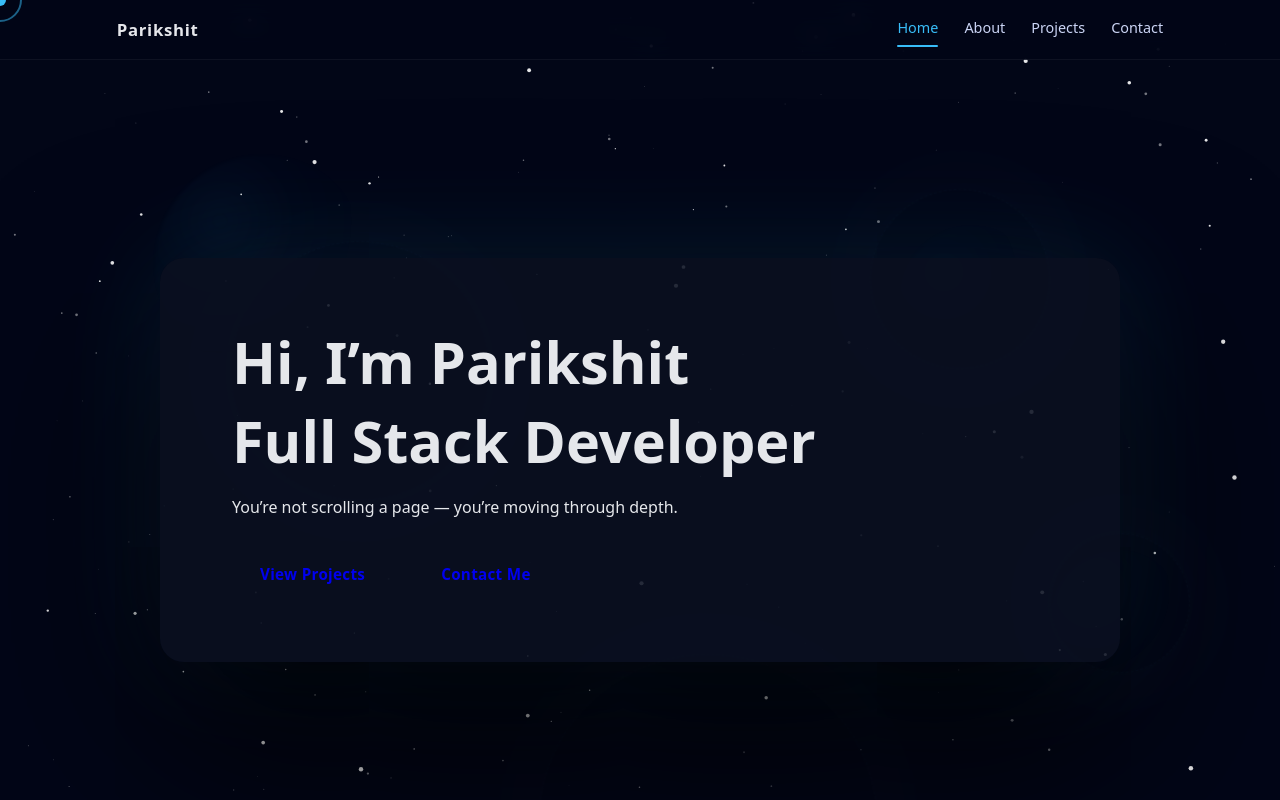
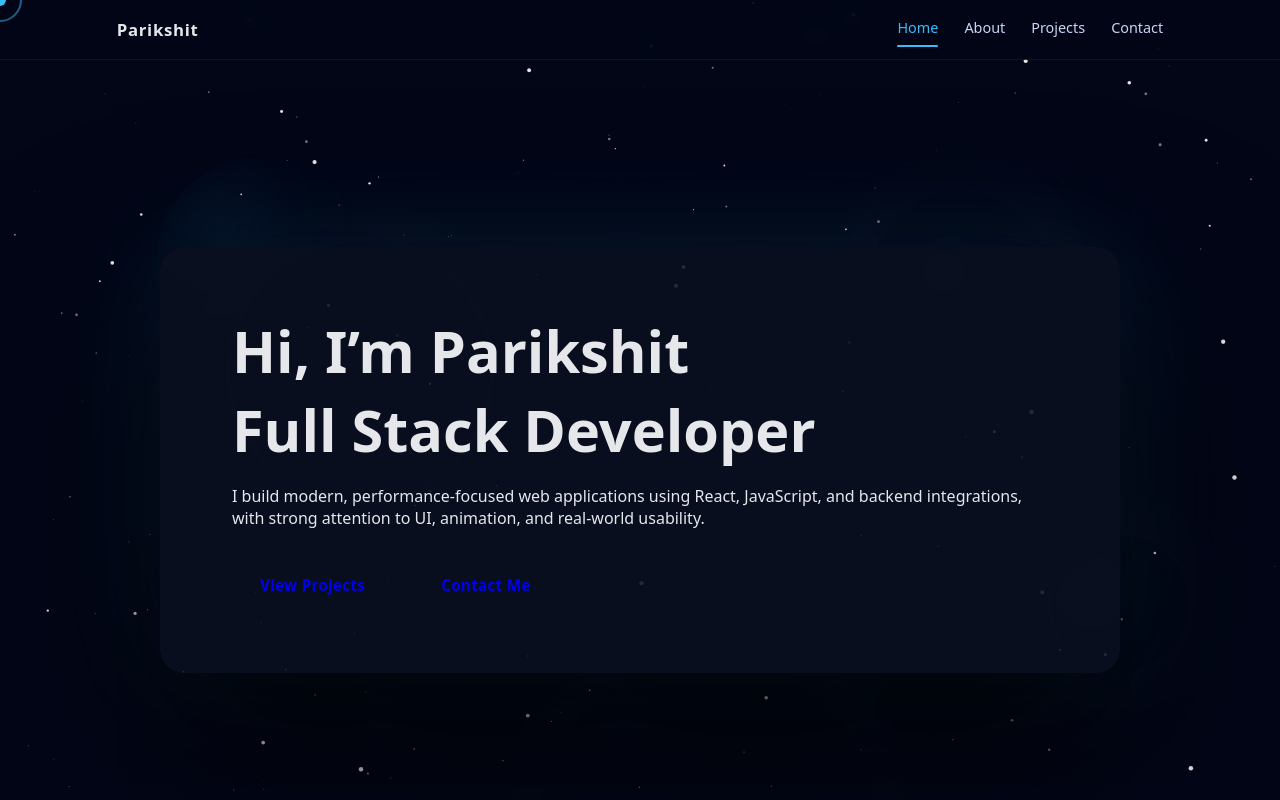
Before and after one commit to parikshit2908/My-Portfolio, a React (Vite) app: page / in a window 1280 px wide. Built offline with nearby package versions, Linux system fonts and the light colour scheme.

Commit message:
Improve home hero clarity for recruiters

```diff
--- a/src/pages/Home.jsx
+++ b/src/pages/Home.jsx
@@ -32,7 +32,7 @@ const Home = () => {
               </h1>
 
               <p>
-                You’re not scrolling a page — you’re moving through depth.
+                I build modern, performance-focused web applications using React, JavaScript, and backend integrations, with strong attention to UI, animation, and real-world usability.
               </p>
 
               {/* SINGLE, CORRECT BUTTON SET */}
```
